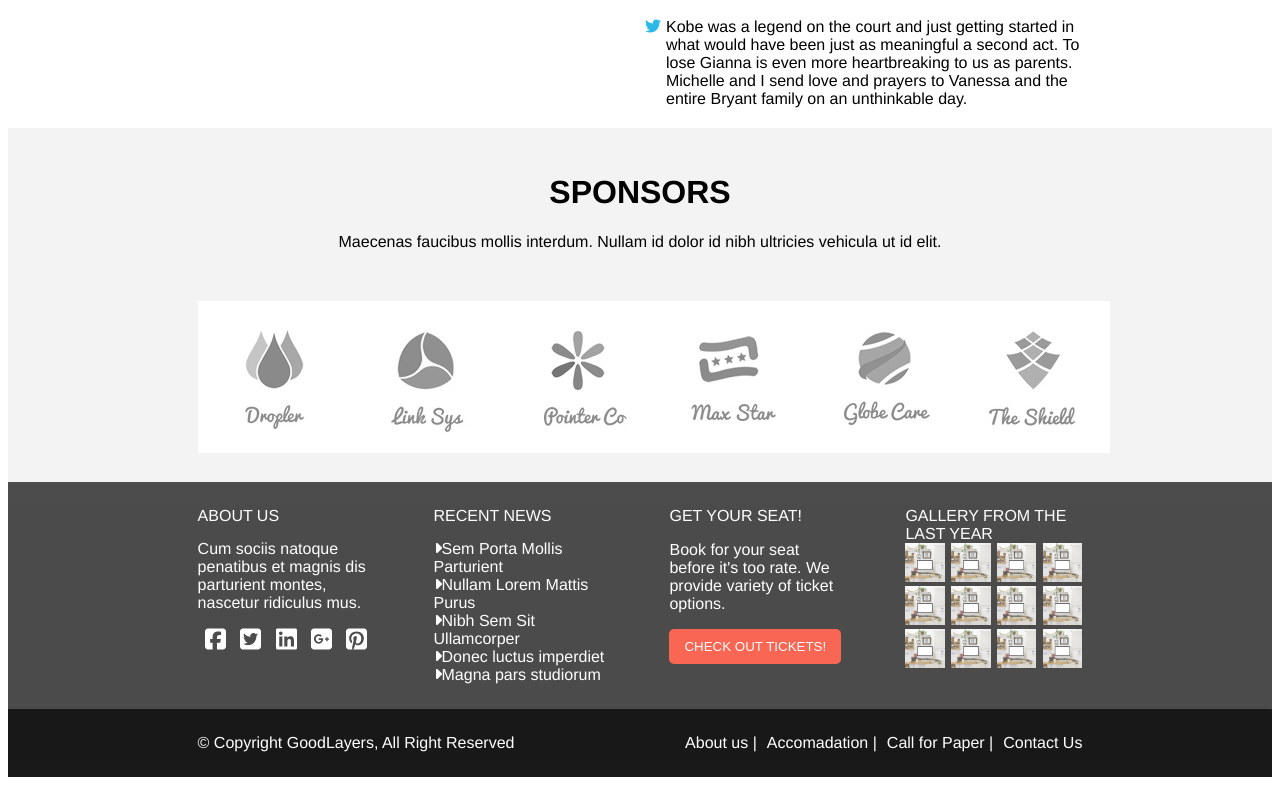
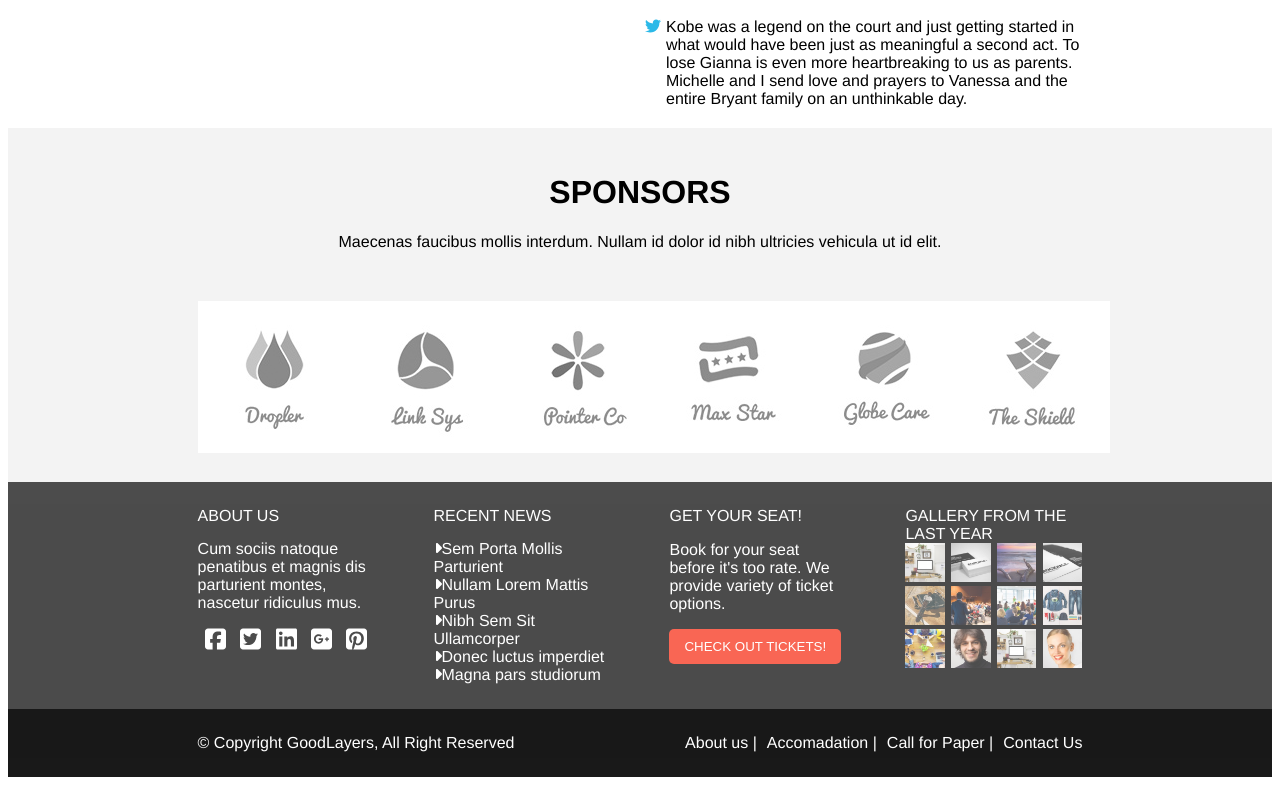
Before and after one commit to AndreaPanzeriDev/proj-html-vuejs, a Vue app: page / in a window 1280 px wide. Shown: the part 4577-5362 px from the top of the page. Built offline with nearby package versions, Linux system fonts and the light colour scheme; what v-video-embed would draw is missing.

Commit message:
change gallery array components

```diff
--- a/src/App.vue
+++ b/src/App.vue
@@ -84,17 +84,17 @@ export default {
 
       gallery:[
         'photodune-6745585-modern-creative-workspace-m-150x150.jpg',
+        'card01-150x150.jpg',
+        '13349065283_64d09b067c_o-150x150.jpg',
+        'card04-150x150.jpg',
+        'photodune-6745606-man-wristwatch-calendar-key-and-glasses-on.jpg',
+        'photodune-8522811-speaker-at-business-conference-and-present (1).jpg',
+        'photodune-8523683-speaker-at-business-convention-and-present.jpg',
+        'photodune-8795110-overhead-of-essentials-denim-clothes-m-150.jpg',
+        'photodune-8797753-multiethnic-people-with-startup-business-t (1).jpg',
+        'speaker-1-150x150.jpg',
         'photodune-6745585-modern-creative-workspace-m-150x150.jpg',
-        'photodune-6745585-modern-creative-workspace-m-150x150.jpg',
-        'photodune-6745585-modern-creative-workspace-m-150x150.jpg',
-        'photodune-6745585-modern-creative-workspace-m-150x150.jpg',
-        'photodune-6745585-modern-creative-workspace-m-150x150.jpg',
-        'photodune-6745585-modern-creative-workspace-m-150x150.jpg',
-        'photodune-6745585-modern-creative-workspace-m-150x150.jpg',
-        'photodune-6745585-modern-creative-workspace-m-150x150.jpg',
-        'photodune-6745585-modern-creative-workspace-m-150x150.jpg',
-        'photodune-6745585-modern-creative-workspace-m-150x150.jpg',
-        'photodune-6745585-modern-creative-workspace-m-150x150.jpg',
+        'speaker-3-150x150.jpg',
       ]
 
     }
```
